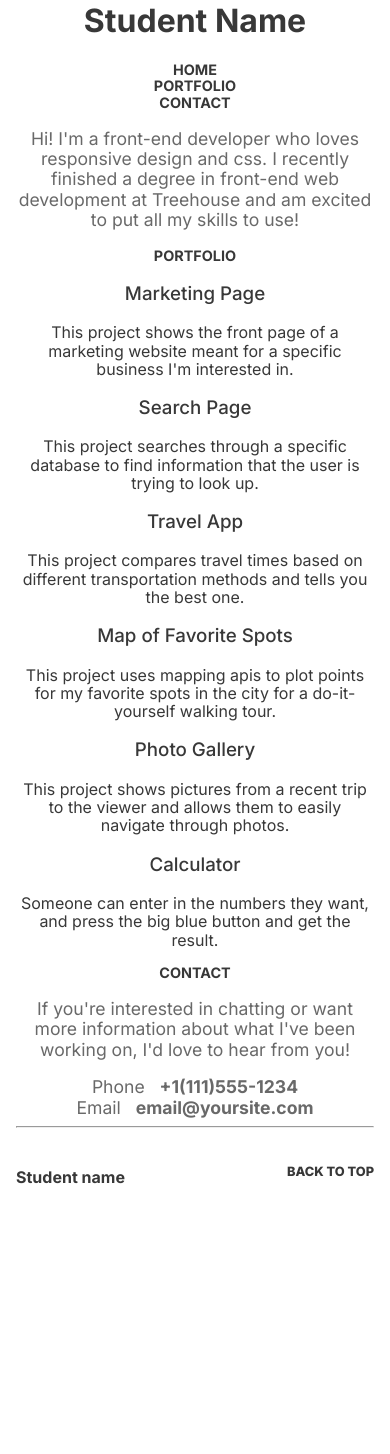
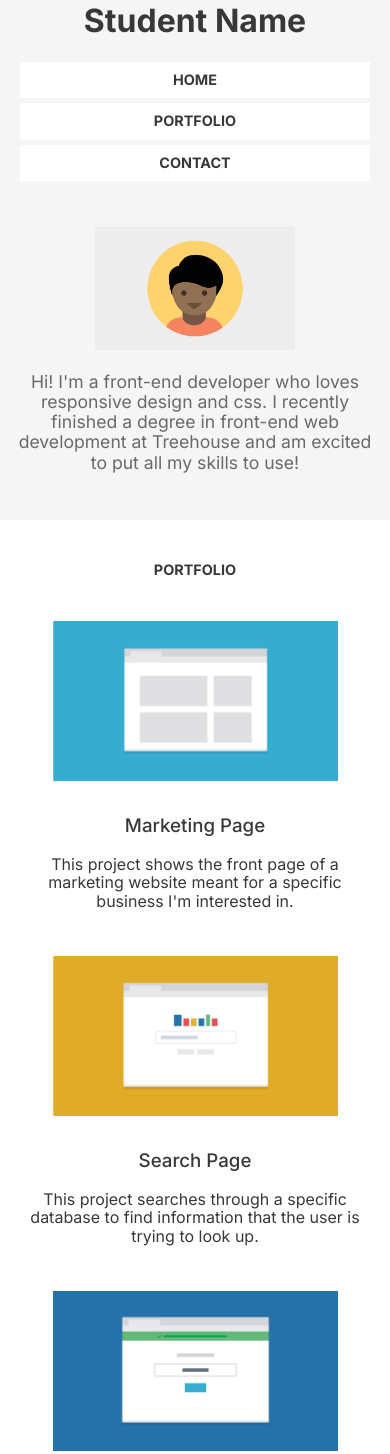
Before and after one commit to mightycoyote/Treehouse-Project-2, a plain HTML site: page index.html in a window 390 px wide. Shown: the part 18-1472 px from the top of the page. Before the commit the page ends 1252 px from the top, so only its background shows below. Drawn offline with Linux system fonts and the light colour scheme.

Commit message:
add images, complete first pass of mobile styles

```diff
--- a/css/styles.css
+++ b/css/styles.css
@@ -7,19 +7,8 @@
 body {
   font-family: 'Inter', sans-serif;
   color: #383838;
-  margin: 1rem;
   text-align: center;
-}
-
-nav ul {
-  padding: 0;
-}
-
-nav li {
-  padding-left: 0;
-  margin: 0;
-  list-style: none;
-  display: block;
+  background-color: whitesmoke;
 }
 
 h2,
@@ -27,20 +16,60 @@ nav li {
   font-weight: bold;
   text-transform: uppercase;
   font-size: 90%;
+}
 
+footer h2 {
+  margin-bottom: 30px;
 }
 
 h3 {
   font-weight: 500;
+  margin-top: 30px;
 }
 
 /* Section styles */
+
+nav ul {
+  padding: 0;
+}
+
+nav li {
+  padding: 10px;
+  margin: 5px;
+  list-style: none;
+  display: block;
+  background-color: white;
+}
 
 .intro,
 .contact p,
 .contact address {
   color: dimgray;
   font-size: 110%;
+}
+
+.intro {
+  padding-top: 30px;
+  padding-bottom: 30px;
+}
+
+.top,
+footer {
+  padding: 0 15px;
+}
+
+.portfolio {
+  background-color: white;
+  padding-top: 30px;
+  padding-bottom: 30px;
+}
+
+.portfolio p {
+  padding: 0px 30px;
+}
+
+.chat {
+  margin-bottom: 2rem;
 }
 
 address {
@@ -51,17 +80,23 @@ address span {
   font-weight: bold;
 }
 
+.contact {
+  padding-top: 40px;
+  padding-bottom: 40px;
+}
+
 .footer-nav {
-  padding-top: 1rem;
-  padding-bottom: 1rem;
-  margin-top: 0;
+  padding-top: 10px;
+  padding-bottom: 10px;
+  margin: 0 auto;
 }
 
 .footer-left {
   font-weight: bold;
   float: left;
   display: block;
-
+  padding: 10px;
+  margin: 0;
 }
 
 .footer-right {
@@ -70,6 +105,19 @@ address span {
   font-size: 80%;
   float: right;
   display: block;
+  padding: 10px;
+  margin: 4px 0 0 0;
+}
+
+/* Page elements */
+
+.intro img {
+  width: 200px;
+}
+
+.card img {
+  width: 285px;
+  margin-top: 30px;
 }
 
 /* Styles for larger screens */
--- a/index.html
+++ b/index.html
@@ -8,7 +8,9 @@
     <link rel="stylesheet" href="css/styles.css">
     <link href="https://fonts.googleapis.com/css2?family=Inter:wght@400;500;700;800&display=swap" rel="stylesheet">
 </head>
+
 <body>
+    <div class="top">
         <header>
             <h1>Student Name</h1>
         </header>
@@ -19,51 +21,59 @@
                 <li>Contact</li>
             </ul>
         </nav>
-    <main>
-        <section class="intro">
+        <div class="intro">
+            <img src="images/responsive-layout-profile.png" alt="student name">
             <p>Hi! I'm a front-end developer who loves responsive design and css. I recently finished a degree in front-end web development at Treehouse and am excited to put all my skills to use!</p>
-        </section>
-        <section class="portfolio">
+        </div>
+    </div>
+
+    <div class="portfolio">
         <h2>Portfolio</h2>
         <div class="card">
+            <img src="images/portfolio-1.png" alt="marketing page">
             <h3>Marketing Page</h3>
             <p>This project shows the front page of a marketing website meant for a specific business I'm interested in.</p>
         </div>
         <div class="card">
+            <img src="images/portfolio-2.png" alt="search page">
             <h3>Search Page</h3>
             <p>This project searches through a specific database to find information that the user is trying to look up.</p>
         </div>
         <div class="card">
+            <img src="images/portfolio-3.png" alt="travel app">
             <h3>Travel App</h3>
             <p>This project compares travel times based on different transportation methods and tells you the best one.</p>
         </div>
         <div class="card">
+            <img src="images/portfolio-4.png" alt="map project">
             <h3>Map of Favorite Spots</h3>
             <p>This project uses mapping apis to plot points for my favorite spots in the city for a do-it-yourself walking tour.</p>
         </div>
         <div class="card">
+            <img src="images/portfolio-5.png" alt="photo gallery">
             <h3>Photo Gallery</h3>
             <p>This project shows pictures from a recent trip to the viewer and allows them to easily navigate through photos.</p>
         </div>
         <div class="card">
+            <img src="images/portfolio-6.png" alt="calculator">
             <h3>Calculator</h3>
             <p>Someone can enter in the numbers they want, and press the big blue button and get the result.</p>
         </div>
-        </section>
-    </main>
+    </div>
+
+
     <footer>
         <div class="contact">
             <h2>Contact</h2>
-            <p>If you're interested in chatting or want more information about what I've been working on, I'd love to hear from you!</p>
-            <address>Phone&nbsp;&nbsp;&nbsp;<span>+1&lpar;111&rpar;555-1234</span></address>
-            <address>Email&nbsp;&nbsp;&nbsp;<span>email@yoursite.com</span></address>
+            <p class="chat">If you're interested in chatting or want more information about what I've been working on, I'd love to hear from you!</p>
+            <p><address>Phone&nbsp;&nbsp;&nbsp;<span>+1&lpar;111&rpar;555-1234</span></address></p>
+            <p><address>Email&nbsp;&nbsp;&nbsp;<span>email@yoursite.com</span></address></p>
         </div>
         <hr>
         <div class="footer-nav clearfix">
             <p class="footer-left">Student name</p>
             <p class="footer-right">Back to top</p>
         </div>
-
     </footer>
 
 </body>
```
Lines whose indentation alone changed are shown as unchanged.
